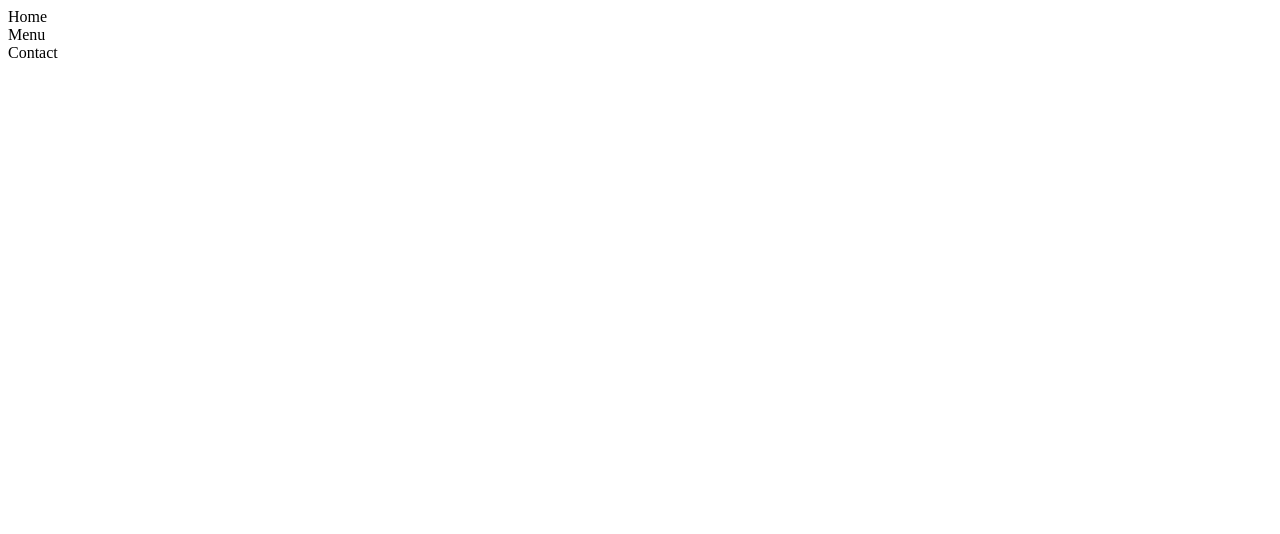
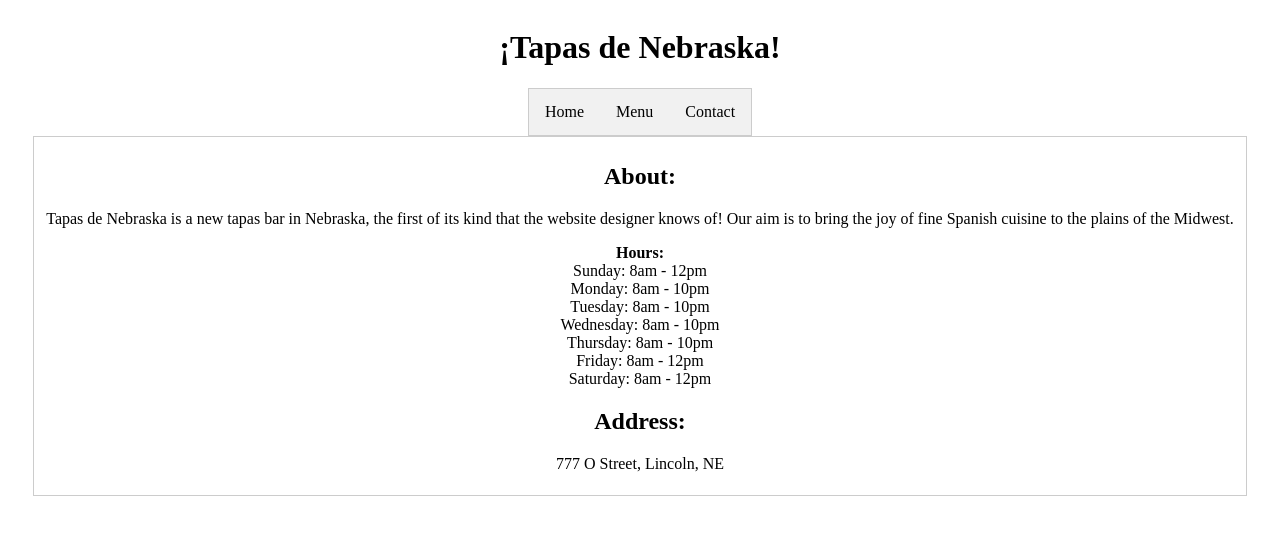
Before and after one commit to wlindstrom55/TOP_restaurant_page, a website built with webpack: page dist/index.html in a window 1280 px wide. Built offline with nearby package versions, Linux system fonts and the light colour scheme.

Commit message:
project requirements fulfilled except for image. Basic styling done to make the page flow, but definitely could stand to add much more

```diff
--- a/package.json
+++ b/package.json
@@ -3,13 +3,14 @@
   "version": "1.0.0",
   "description": "",
   "main": "index.js",
-  "type": "module",
   "scripts": {
     "test": "echo \"Error: no test specified\" && exit 1"
   },
   "author": "",
   "license": "ISC",
   "devDependencies": {
+    "css-loader": "^6.7.1",
+    "style-loader": "^3.3.1",
     "webpack": "^5.74.0",
     "webpack-cli": "^4.10.0"
   }
--- a/src/contact.js
+++ b/src/contact.js
@@ -1,5 +1,6 @@
 function createContact() {
-    const content = document.querySelector('content');
+    const content = document.getElementById('content');
+    content.innerHTML = '';
 
     const headDiv = document.createElement('div');
     const head = document.createElement('h1');
--- a/src/home.js
+++ b/src/home.js
@@ -1,13 +1,13 @@
 function createHome() {
     const content = document.getElementById('content');
+    content.innerHTML = '';
 
-    //header for restaurant:
-    const headerDiv = document.createElement('div');
-    const title = document.createElement('h1');
-    headerDiv.append(title);
-    title.innerHTML = "Tapas de Nebraska";
-    //title.classList.add('')
-    content.append(headerDiv);
+    //header for restaurant: (now putting at top of page)
+    // const headerDiv = document.createElement('div');
+    // const title = document.createElement('h1');
+    // headerDiv.append(title);
+    // title.innerHTML = "Tapas de Nebraska";
+    // content.append(headerDiv);
 
     //about section
     const desc = document.createElement('div');
@@ -16,7 +16,7 @@ function createHome() {
     descT.innerHTML = 'About:';
     desc.append(descT);
     desc.append(descP);
-    descP.innerHTML = 'Tapas de Nebraska is a new tapas bar in Nebraska, the first of its kind! Our aim is to bring the joy of fine Spanish cuisine to the plains of the Midwest.'
+    descP.innerHTML = 'Tapas de Nebraska is a new tapas bar in Nebraska, the first of its kind that the website designer knows of! Our aim is to bring the joy of fine Spanish cuisine to the plains of the Midwest.'
     content.append(desc);
 
     //hours section
--- a/src/index.js
+++ b/src/index.js
@@ -1,28 +1,24 @@
 //import tab modules up here
-import { createHome as home } from "./home.js";
-import { createMenu as menu } from "./menu.js";
-import { createContact as contact } from "./contact.js"
-//import './home';
+import { createHome } from "./home.js";
+import { createMenu } from "./menu.js";
+import { createContact } from "./contact.js";
+
+//this is just another way to do it besides event listeners
+// window.onload = function() {
+//     createHome; //how do we get this to work?
+//     const menuTab = document.getElementById('menutab');
+//     menuTab.onclick = createMenu;
+//     const contactTab = document.getElementById('contacttab');
+//     contactTab.onclick = createContact;
+//     const homeTab = document.getElementById('hometab');
+//     homeTab.onclick = createHome;
+// }
+
+//should have event listeners for each tab
 const homeTab = document.getElementById('hometab');
 const contactTab = document.getElementById('contacttab');
 const menuTab = document.getElementById('menutab');
-const content = document.getElementById('content');
-
-// function createPage() {
-//     home;
-// }
-//createPage();
-//should have event listeners for each tab that wipes out the current contents
-
-homeTab.addEventListener('click', () => {
-    content.innerHTML = '';
-    home;
-});
-contactTab.addEventListener('click', () => {
-    content.innerHTML = '';
-    contact;
-});
-menuTab.addEventListener('click', () => {
-    content.innerHTML = '';
-    menu;
-});
+createHome(); //run this as a function. idk why
+homeTab.addEventListener('click', createHome); //run the function itself instead of placing in anon
+contactTab.addEventListener('click', createContact);
+menuTab.addEventListener('click', createMenu);
--- a/src/menu.js
+++ b/src/menu.js
@@ -1,5 +1,6 @@
 function createMenu() {
     const content = document.getElementById('content');
+    content.innerHTML = '';
 
     //menu title
     const menuHead = document.createElement('div');
@@ -38,6 +39,8 @@ function createMenu() {
     menu3.append(menu3Desc);
     content.append(menu3);
 
+    //#4
+
 }
 
 //export default createMenu();
--- /dev/null
+++ b/src/styles.css
@@ -0,0 +1,45 @@
+body {
+    display:flex;
+    flex-direction: column;
+    justify-content: center;
+    align-items: center;
+}
+header {
+    display: flex;
+    flex-direction: row;
+}
+nav {
+    overflow: hidden;
+    border: 1px solid #ccc;
+    background-color: #f1f1f1;
+}
+nav div {
+    background-color: inherit;
+    float: left;
+    border: none;
+    outline: none;
+    cursor: pointer;
+    padding: 14px 16px;
+    transition: 0.3s;
+}
+nav div:hover {
+    background-color: #ddd;
+}
+nav div.active {
+    background-color: #ccc;
+}
+
+#content {
+    padding: 6px 12px;
+    border: 1px solid #ccc;
+}
+
+p {
+    text-align: center;
+}
+h1 {
+    text-align: center;
+}
+h2 {
+    text-align: center;
+}
--- a/webpack.config.js
+++ b/webpack.config.js
@@ -0,0 +1,16 @@
+{
+    mode: "development"
+    // the rest of your webpack.config.js
+}
+//the below code checks for a css file, and uses the css/style loaders
+module: {
+    rules: [
+      {
+        test: /\.css$/,
+        use: [
+          'style-loader',
+          'css-loader'
+        ]
+      }
+    ]
+  }
```
Also changed, not shown: dist/index.html, dist/main.js, 1 other file.
